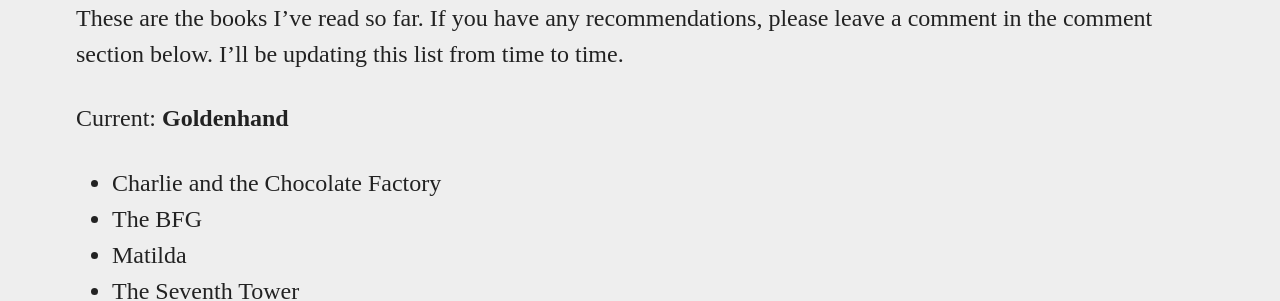
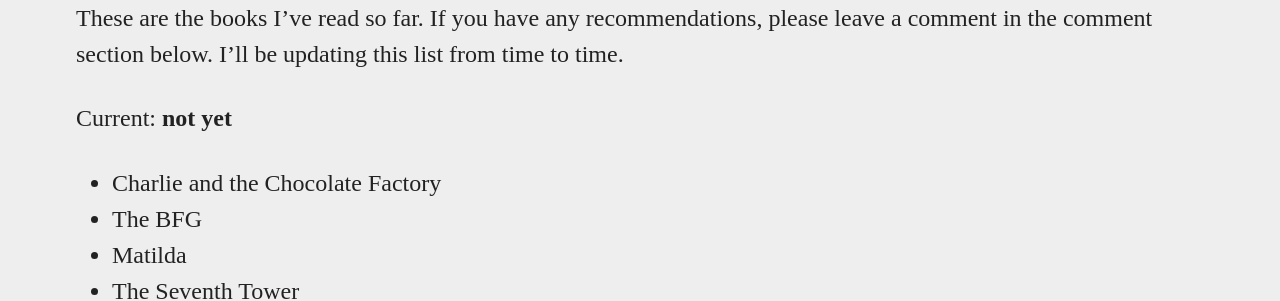
Before and after one commit to flowerinthenight/flowerinthenight.github.io, a Jekyll site: the page built from bookshelf.md, in a window 1280 px wide and 900 px high. Shown: the part 226-527 px from the top of the window. Built offline with Jekyll 4.4.1, drawn with Linux system fonts in a browser that asks for light colours; some web fonts are replaced; comment, search, counter and statistics services are not loaded.

Commit message:
Update bookshelf.md

```diff
--- a/bookshelf.md
+++ b/bookshelf.md
@@ -6,7 +6,7 @@ permalink: /bookshelf/
 
 These are the books I've read so far. If you have any recommendations, please leave a comment in the comment section below. I'll be updating this list from time to time.
 
-Current: **Goldenhand**
+Current: **not yet**
 
 * Charlie and the Chocolate Factory
 * The BFG
```
